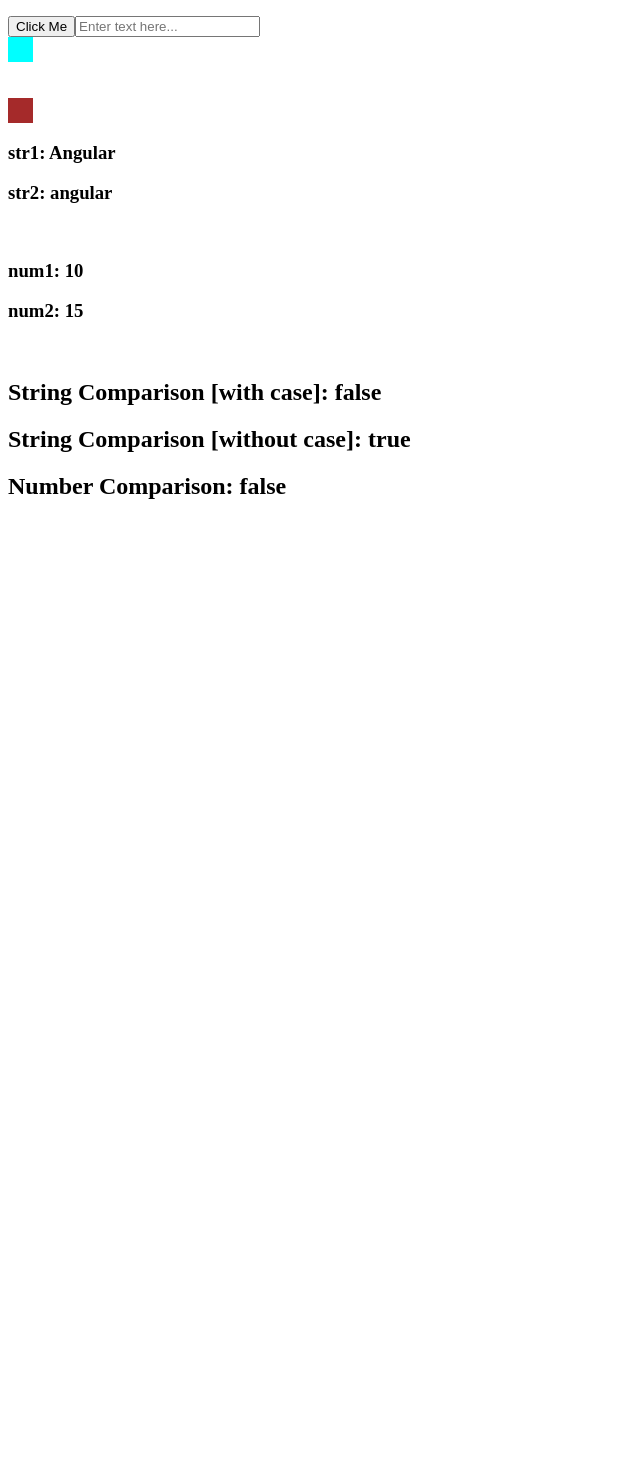
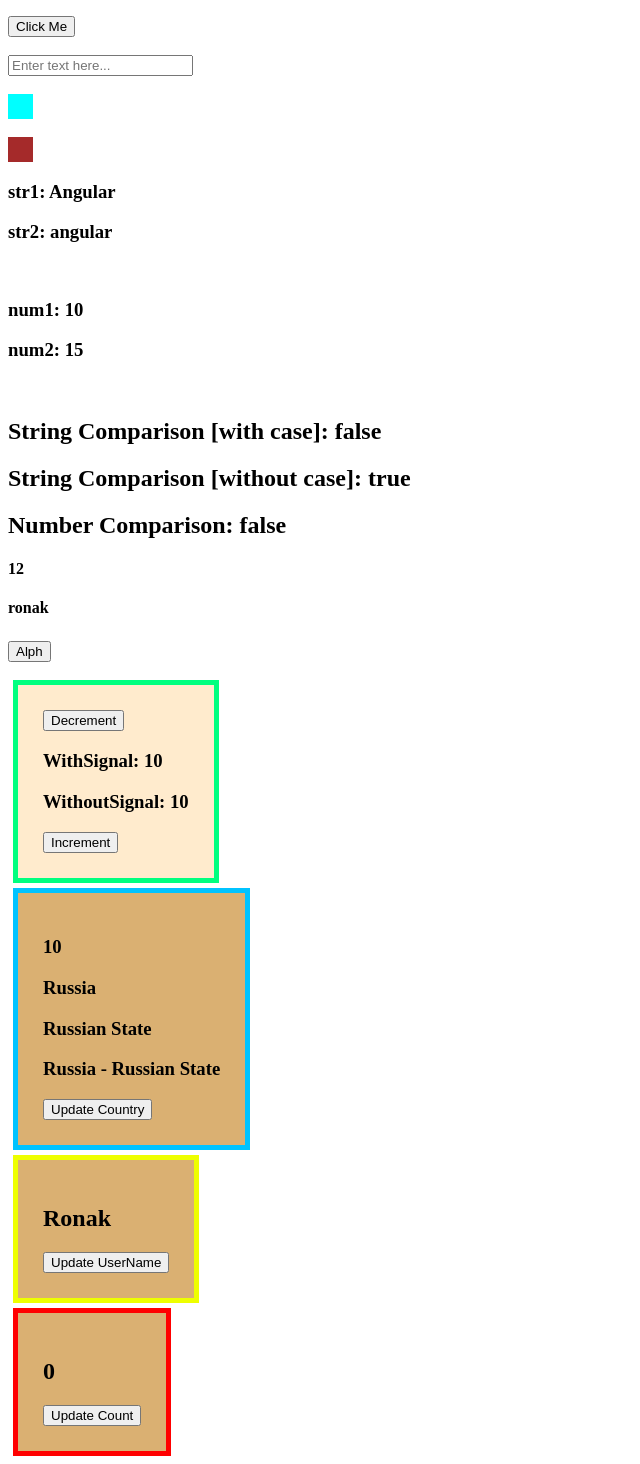
Before and after one commit to ronakjavia111/Learning_Angular, an Angular app: page / in a window 1280 px wide. Shown: the part 137-1601 px from the top of the page, without its empty margins (0-640 px from the left). Before the commit the page ends 800 px from the top, so only its background shows below. Built offline with nearby package versions, Linux system fonts and the light colour scheme.

Commit message:
Signal and its types

```diff
--- a/src/app/app.html
+++ b/src/app/app.html
@@ -7,6 +7,74 @@
 <h3>num1: {{ num1 }}</h3>
 <h3>num2: {{ num2 }}</h3>
 <br />
-<h2>String Comparison [with case]: {{ str1== str2 }}</h2>
+<h2>String Comparison [with case]: {{ str1 == str2 }}</h2>
 <h2>String Comparison [without case]: {{ str1.toUpperCase() == str2.toUpperCase() }}</h2>
 <h2>Number Comparison: {{ num1 == num2 }}</h2>
+
+<h4>{{ alph }}</h4>
+<h4>{{ random }}</h4>
+
+<h3 (click)="dataType()">
+  <button>Alph</button>
+</h3>
+
+<div
+  style="
+    border: 5px solid springgreen;
+    padding: 25px;
+    margin: 5px;
+    background-color: blanchedalmond;
+    width: fit-content;
+  "
+>
+  <button (click)="counter('dec')">Decrement</button>
+  <h3>WithSignal: {{ withSignal() }}</h3>
+  <h3>WithoutSignal: {{ withoutSignal }}</h3>
+  <button (click)="counter('inc')">Increment</button>
+</div>
+
+<div
+  style="
+    border: 5px solid rgb(0, 195, 255);
+    padding: 25px;
+    margin: 5px;
+    background-color: rgb(218, 176, 114);
+    width: fit-content;
+  "
+>
+  <h3>{{ demo() }}</h3>
+  <h3>{{ country() }}</h3>
+  <h3>{{ state() }}</h3>
+  <h3>{{ city() }}</h3>
+  <button (click)="updateSignal()">Update Country</button>
+</div>
+
+<div
+  style="
+    border: 5px solid rgb(238, 255, 0);
+    padding: 25px;
+    margin: 5px;
+    background-color: rgb(218, 176, 114);
+    width: fit-content;
+  "
+>
+  <h2>{{ userName() }}</h2>
+  <button (click)="userName.set('RJ')">Update UserName</button>
+</div>
+
+<div
+  style="
+    border: 5px solid rgb(255, 0, 0);
+    padding: 25px;
+    margin: 5px;
+    background-color: rgb(218, 176, 114);
+    width: fit-content;
+  "
+>
+  <h2>{{ count() }}</h2>
+  <button (click)="count.set(count() + 1)">Update Count</button>
+
+  @if(displayHeader) {
+  <h3 style="background-color: aqua; padding: 10px; width: fit-content">Header</h3>
+  }
+</div>
--- a/src/app/app.ts
+++ b/src/app/app.ts
@@ -1,10 +1,9 @@
-import { Component, signal } from '@angular/core';
-import { RouterOutlet } from '@angular/router';
+import { Component, computed, effect, Signal, signal, WritableSignal } from '@angular/core';
 import { Test } from './test/test';
 
 @Component({
   selector: 'app-root',
-  imports: [RouterOutlet, Test],
+  imports: [Test],
   templateUrl: './app.html',
   styleUrl: './app.css',
 })
@@ -18,4 +17,72 @@
 
   str1 = 'Angular';
   str2 = 'angular';
+
+  alph: string = '12';
+  random: string | number = 'ronak';
+
+  dataType() {
+    const alph = 15;
+    console.log('Alph: ', alph);
+
+    this.random = 100;
+    console.log('Random: ', this.random);
+  }
+
+  withoutSignal = 10;
+  withSignal = signal(10);
+
+  counter(value: string) {
+    if (value.toLowerCase() == 'dec') {
+      this.withSignal.set(this.withSignal() - 1);
+      this.withoutSignal - 1;
+    } else if (value.toLowerCase() == 'inc') {
+      this.withSignal.set(this.withSignal() + 1);
+      this.withoutSignal + 1;
+    }
+
+    console.log(this.withSignal());
+    console.log(this.withoutSignal);
+  }
+
+  demo = signal<number>(10);
+  country = signal<String | Number>('Russia');
+
+  // Writeable Signal
+  state: WritableSignal<string> = signal('Russian State');
+
+  // Computed Signal
+  // city = computed(() => this.country() + ' - ' + this.state());
+  city: Signal<string> = computed(() => this.country() + ' - ' + this.state());
+
+  updateSignal() {
+    this.demo.update((val) => val + 1);
+    this.country.set('India');
+    this.state.set('Goa');
+    // this.city.set('Ahmedabad'); Read-Only - Can't Update Computed Signal
+  }
+
+  // Effect Signal
+  userName = signal('Ronak');
+  count = signal(0);
+  displayHeader = false;
+
+  effect() {
+    console.log(this.userName);
+  }
+
+  constructor() {
+    effect(() => {
+      console.log(this.userName);
+
+      if (this.count() == 2) {
+        this.displayHeader = true;
+        setTimeout(() => {
+          this.displayHeader = false;
+        }, 2000);
+      } else {
+        this.displayHeader = false;
+      }
+    });
+  }
 }
--- a/src/app/test/test.html
+++ b/src/app/test/test.html
@@ -1,18 +1,18 @@
 <p>test works!</p>
 
 <button (click)="handleClick()">Click Me</button>
-
 <br>
 <br>
 
-
 <button name="Click Btn" (click)="eventHandler($event)">Click Me</button>
-
-<input type="text" placeholder="Enter text here..." (focus)="eventHandler($event)" (input)="eventHandler($event)">
-
-<div style="background-color: aqua; width: 25px; height: 25px;" (mouseenter)="eventHandler($event)"></div>
-
 <br>
 <br>
 
+<input type="text" placeholder="Enter text here..." (focus)="eventHandler($event)" (input)="eventHandler($event)">
+<br>
+<br>
+
+<div style="background-color: aqua; width: 25px; height: 25px;" (mouseenter)="eventHandler($event)"></div>
+<br>
+
 <div style="background-color: brown; height: 25px; width: 25px;" (mouseleave)="eventHandler($event)"></div>
```
